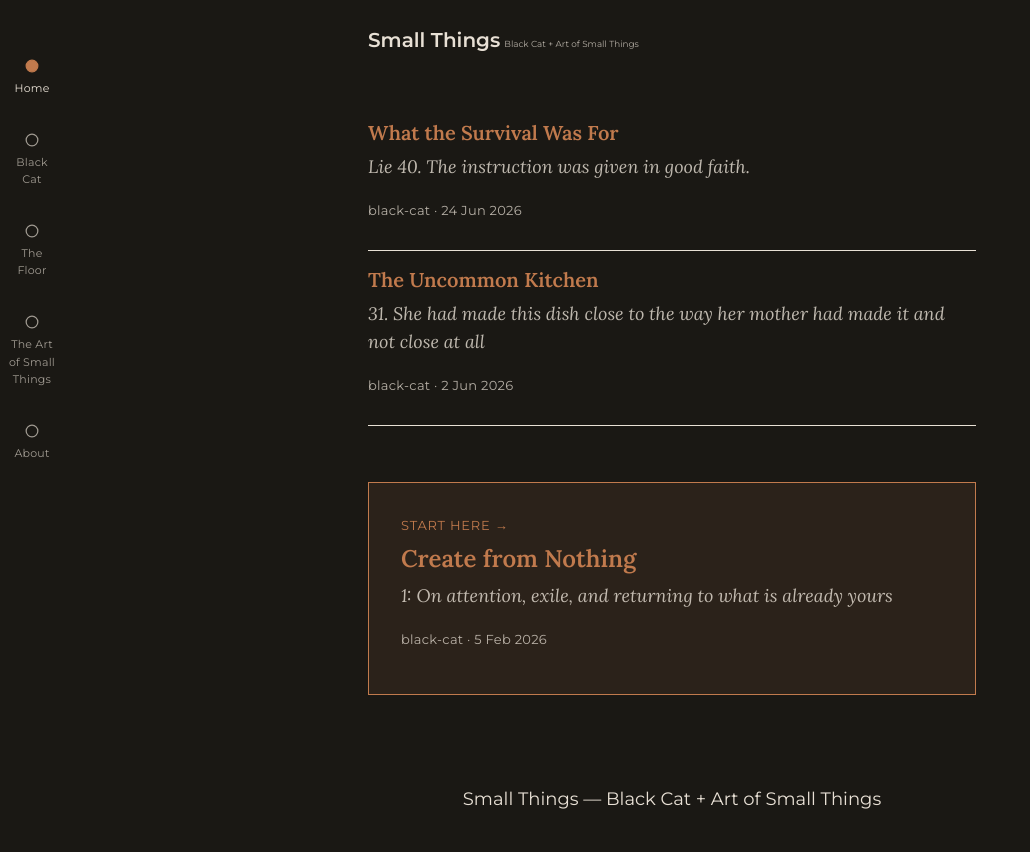
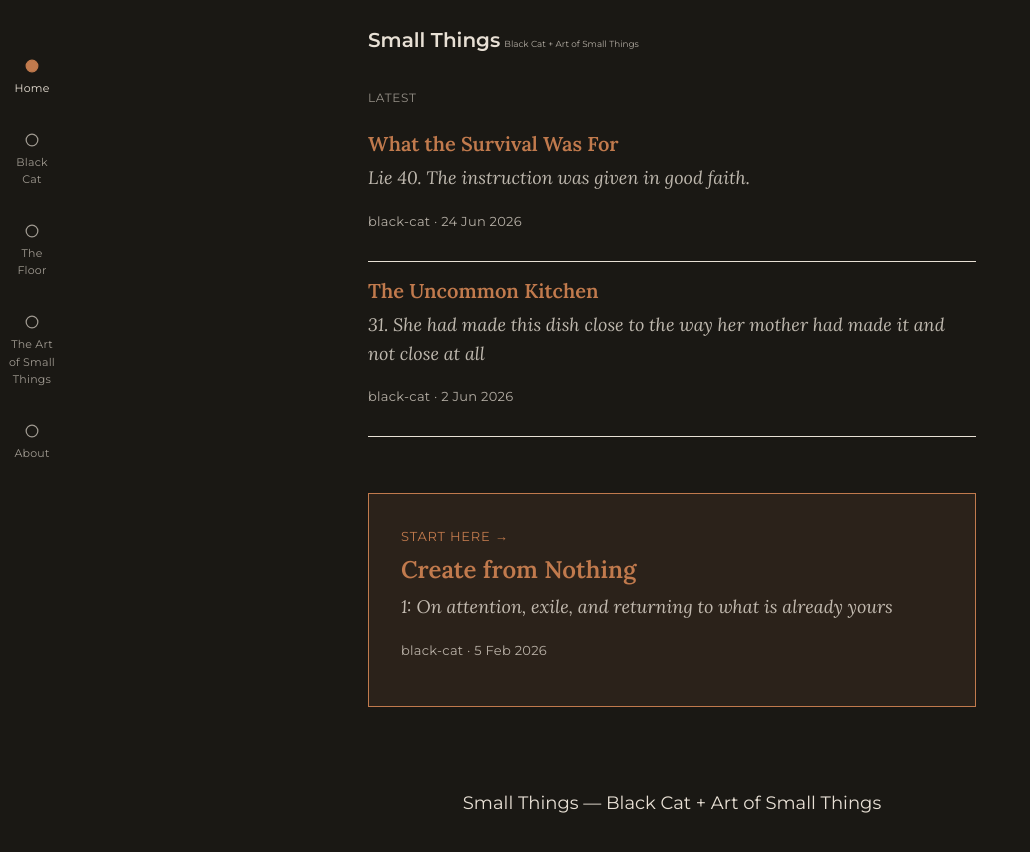
Before and after one commit to 2pix/small-things, a Jekyll site: the page built from index.html, in a window 1280 px wide. Shown: the top 852 px of the page, without its empty margins (0-1030 px from the left). Built offline with Jekyll 4.4.1, drawn with Linux system fonts in a browser that asks for light colours.

Commit message:
Tighten nav-to-content spacing, restore Latest as a small caption
Reduced .site-header bottom padding (24px -> 16px) and main top
padding (24px -> 16px) to pull the feed up under the nav. Added
"Latest" back as a small label - 12px, uppercase, Montserrat,
low-opacity - instead of the large h1 that was removed earlier for
taking up too much space.

```diff
--- a/_layouts/home.html
+++ b/_layouts/home.html
@@ -5,6 +5,7 @@ layout: default
 {% assign latest = site.posts | where_exp: "p", "p.start_here != true" | slice: 0, 3 %}
 
 <section class="latest">
+  <p class="latest-label">Latest</p>
   {% for post in latest %}
     {% include post-card.html post=post %}
   {% endfor %}
--- a/assets/css/style.css
+++ b/assets/css/style.css
@@ -131,11 +131,20 @@ a {
 main {
   max-width: 640px;
   margin: 0 auto;
-  padding: var(--space-3) 5%; /* 5% either side so text doesn't slam into the phone edge */
+  padding: var(--space-2) 5%; /* 5% either side so text doesn't slam into the phone edge */
 }
 
 .site-header {
-  padding: var(--space-3);
+  padding: var(--space-3) var(--space-3) var(--space-2);
+}
+
+.latest-label {
+  font-family: var(--font-sans);
+  font-size: 12px;
+  text-transform: uppercase;
+  letter-spacing: 0.06em;
+  opacity: 0.6;
+  margin: 0 0 var(--space-1);
 }
 
 .stories-row {
```
